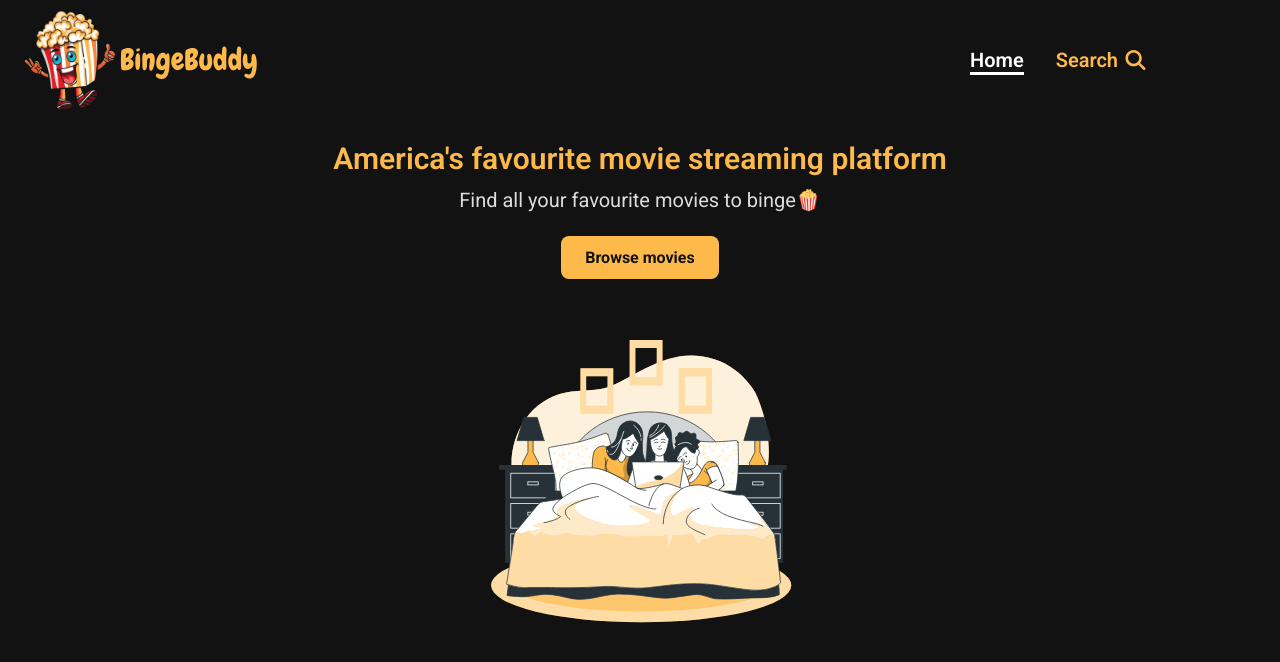
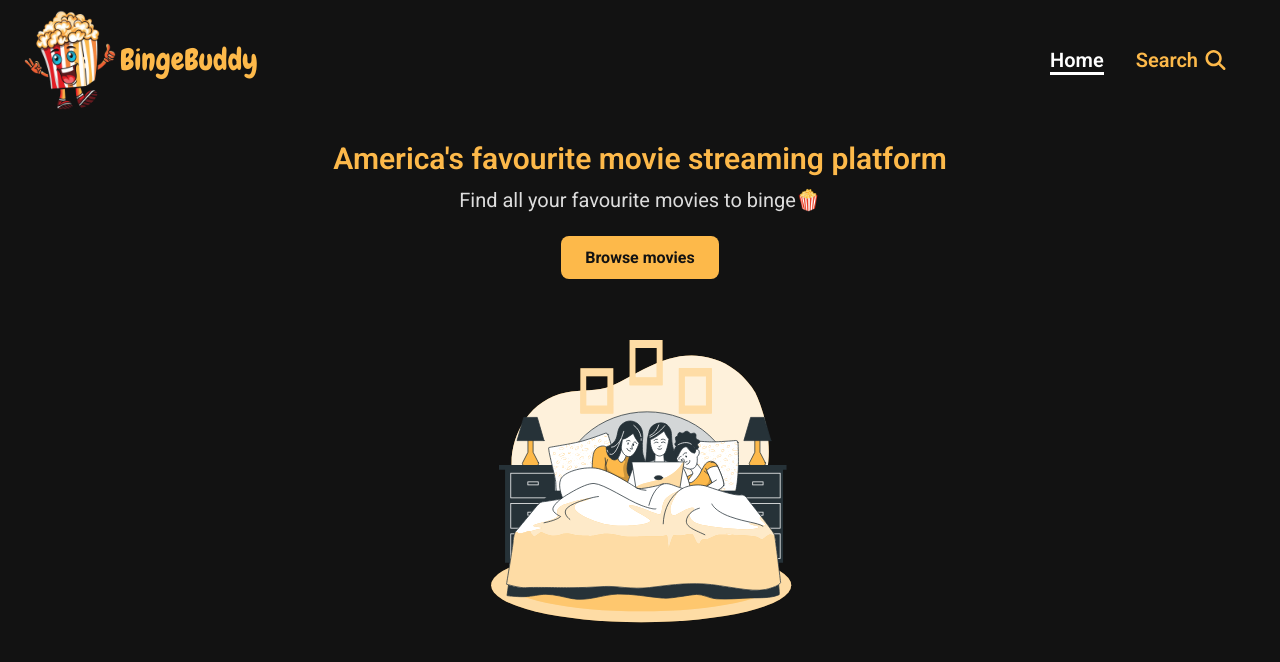
Before and after one commit to LavanyaChand/Movie_Streaming_Platform_React, a React (Vite) app: page / in a window 1280 px wide. Shown: the top 662 px of the page. Built offline with nearby package versions, Linux system fonts and the light colour scheme.

Commit message:
removed one media query

```diff
--- a/src/index.css
+++ b/src/index.css
@@ -846,16 +846,6 @@ select {
 }
 
 
-@media (min-width: 1280px){
-
-  nav{
-    max-width: 1200px;
-    width: 100%;
-    margin: 0 auto;
-  }
-
-}
-
 @media (max-width: 550px){
 
     .nav__logo--img{
```
